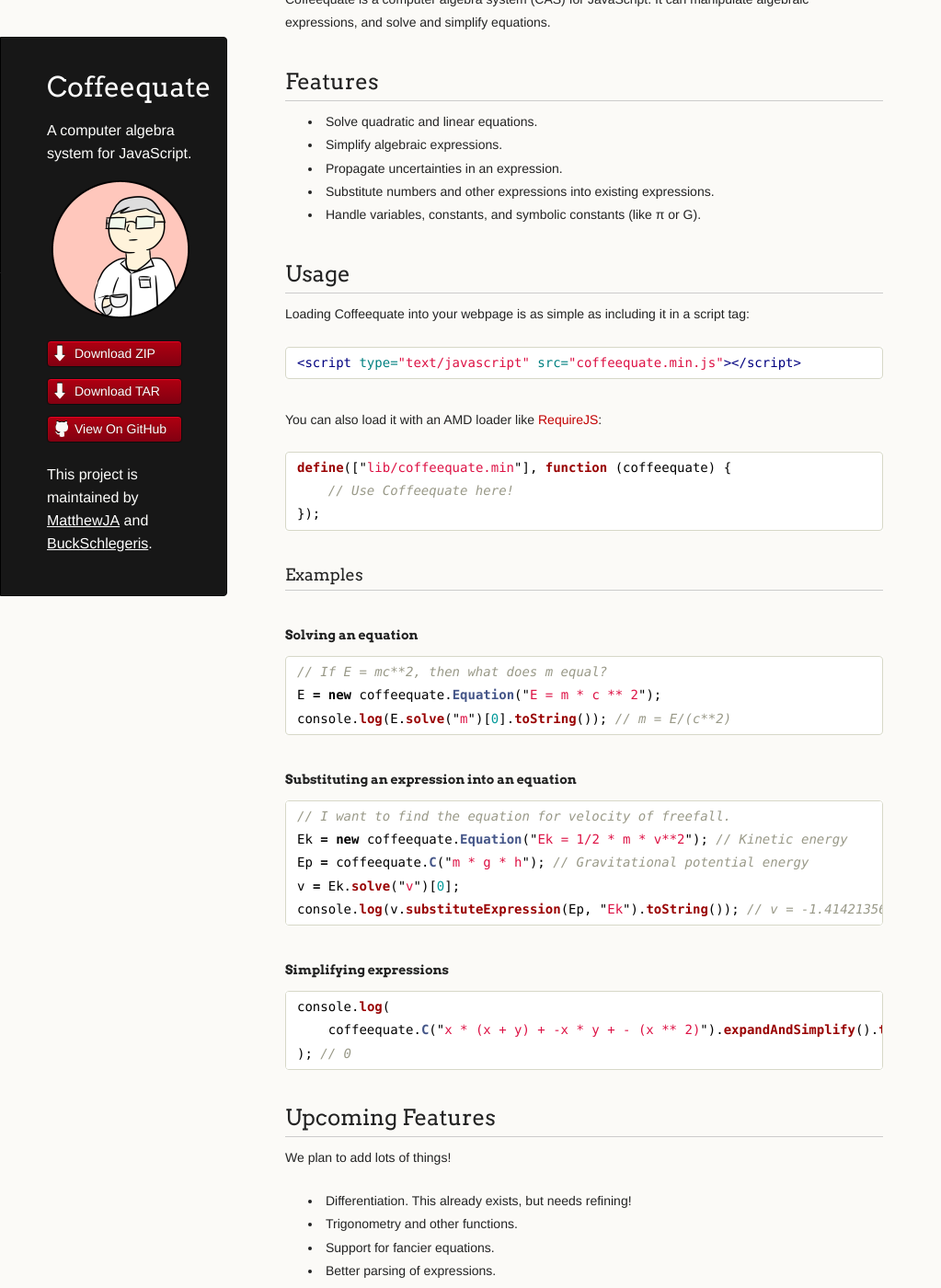
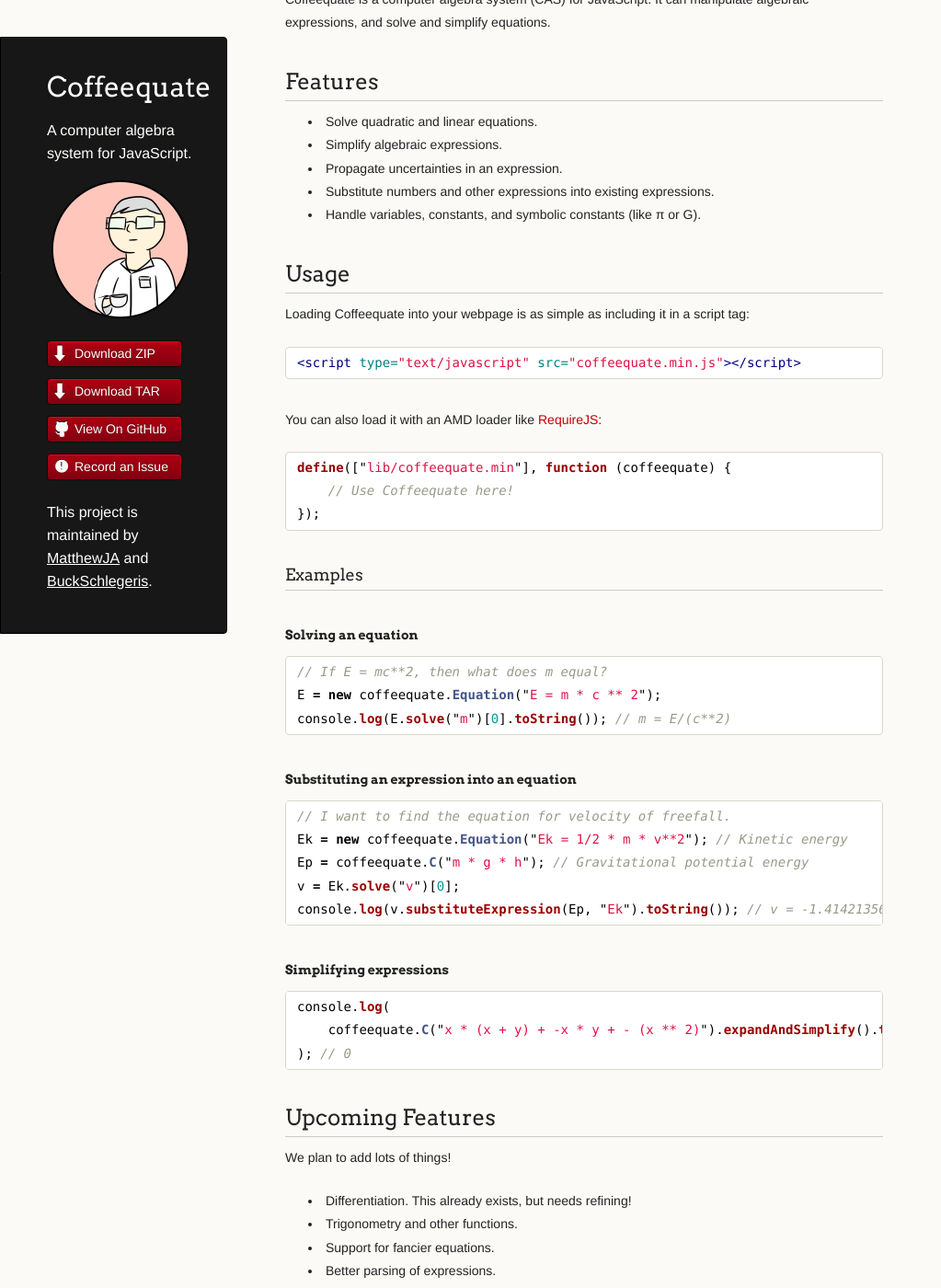
Before and after one commit to MatthewJA/Coffeequate, a Jekyll site: the page built from index.markdown, in a window 1280 px wide and 1400 px high, scrolled down 234 px. Shown: the whole window at 92% size, without its empty margins (0-1023 px from the left). Built offline with Jekyll 4.4.1, drawn with Linux system fonts in a browser that asks for light colours; Markdown is read by kramdown in place of the engine named in the settings.

Commit message:
Added issues link

```diff
--- a/_layouts/index.html
+++ b/_layouts/index.html
@@ -24,6 +24,7 @@
           <li class="download"><a class="buttons" href="https://github.com/MatthewJA/Coffeequate/zipball/master">Download ZIP</a></li>
           <li class="download"><a class="buttons" href="https://github.com/MatthewJA/Coffeequate/tarball/master">Download TAR</a></li>
           <li><a class="buttons github" href="https://github.com/MatthewJA/Coffeequate">View On GitHub</a></li>
+          <li><a class="buttons issues" href="https://github.com/MatthewJA/Coffeequate/issues">Record an Issue</a></li>
         </ul>
 
         <p class="header">This project is maintained by <a class="header name" href="https://github.com/MatthewJA">MatthewJA</a> and <a class="header name" href="https://github.com/BuckSchlegeris">BuckSchlegeris</a>.</p>
--- a/stylesheets/styles.css
+++ b/stylesheets/styles.css
@@ -305,7 +305,11 @@
 }
 
 a.github {
-	background: url(../images/octocat-small.png) no-repeat 1px;
+  background: url(../images/octocat-small.png) no-repeat 1px;
+}
+
+a.issues {
+	background: url(../images/issues.png) no-repeat 1px;
 }
 
 a.buttons:hover {
```
Also changed, not shown: test.markdown (deleted, +0 -10 lines), images/issues.png (added).
